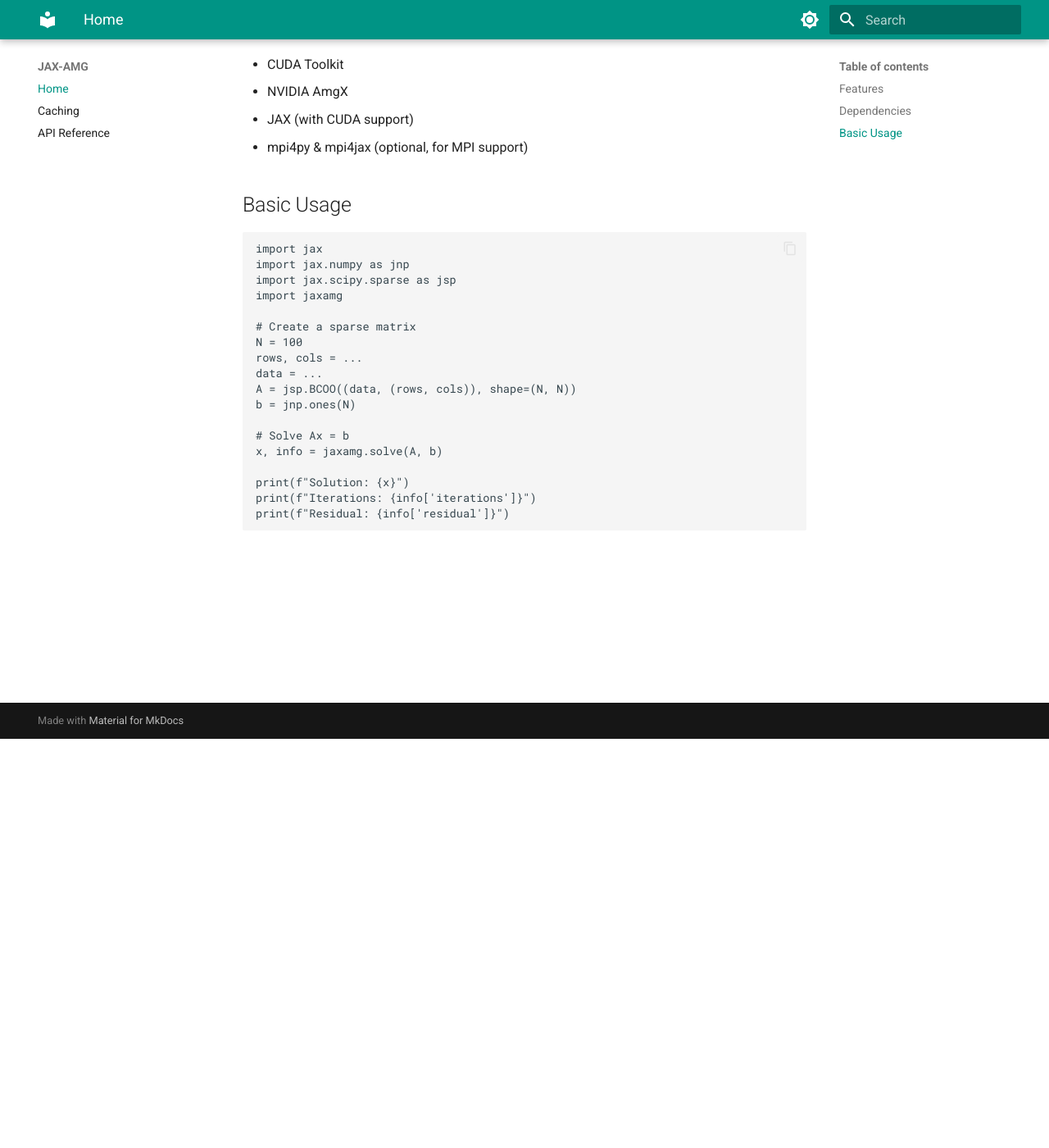
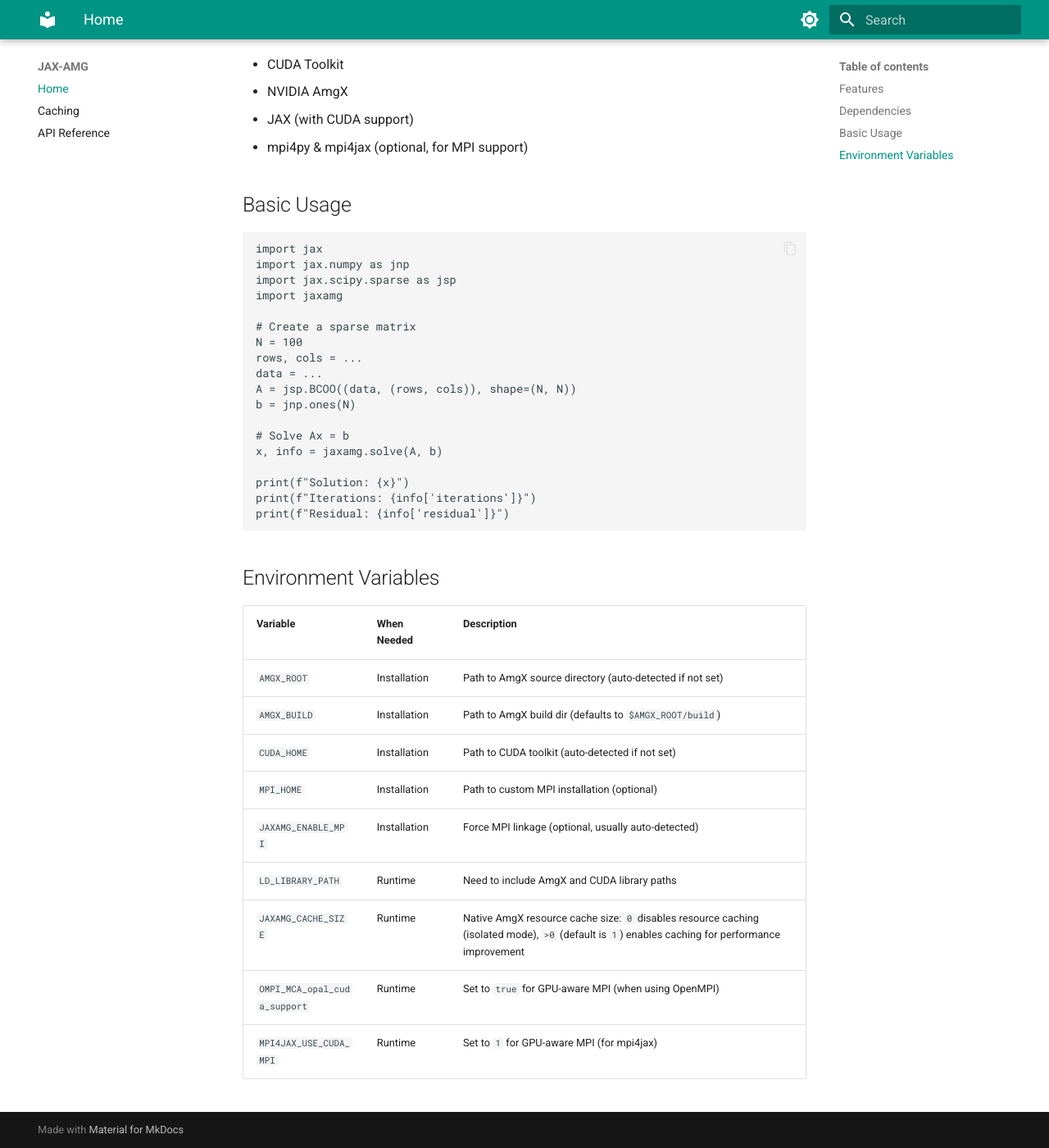
Before and after one commit to jx-wang-s-group/JAX-AMG, an MkDocs documentation site: the page built from docs/index.md, in a window 1280 px wide and 1400 px high, scrolled down 499 px. Shown: the whole window at 82% size. Built offline with MkDocs 1.6.1 and Material for MkDocs 9.7.7, drawn with Linux system fonts in a browser that asks for light colours.

Commit message:
Documentation update

````diff
--- a/docs/index.md
+++ b/docs/index.md
@@ -39,3 +39,17 @@
 print(f"Iterations: {info['iterations']}")
 print(f"Residual: {info['residual']}")
 ```
+
+## Environment Variables
+
+| Variable | When Needed | Description |
+|----------|------------|------------|
+| `AMGX_ROOT` | Installation | Path to AmgX source directory (auto-detected if not set) |
+| `AMGX_BUILD` | Installation | Path to AmgX build dir (defaults to `$AMGX_ROOT/build`) |
+| `CUDA_HOME` | Installation | Path to CUDA toolkit (auto-detected if not set) |
+| `MPI_HOME` | Installation | Path to custom MPI installation (optional) |
+| `JAXAMG_ENABLE_MPI` | Installation | Force MPI linkage (optional, usually auto-detected) |
+| `LD_LIBRARY_PATH` | Runtime | Need to include AmgX and CUDA library paths |
+| `JAXAMG_CACHE_SIZE` | Runtime | Native AmgX resource cache size: `0` disables resource caching (isolated mode), `>0` (default is `1`) enables caching for performance improvement |
+| `OMPI_MCA_opal_cuda_support` | Runtime | Set to `true` for GPU-aware MPI (when using OpenMPI) |
+| `MPI4JAX_USE_CUDA_MPI` | Runtime | Set to `1` for GPU-aware MPI (for mpi4jax) |
````
Also changed, not shown: README.md (+0 -15 lines), docs/api.md (+12 -0 lines).
